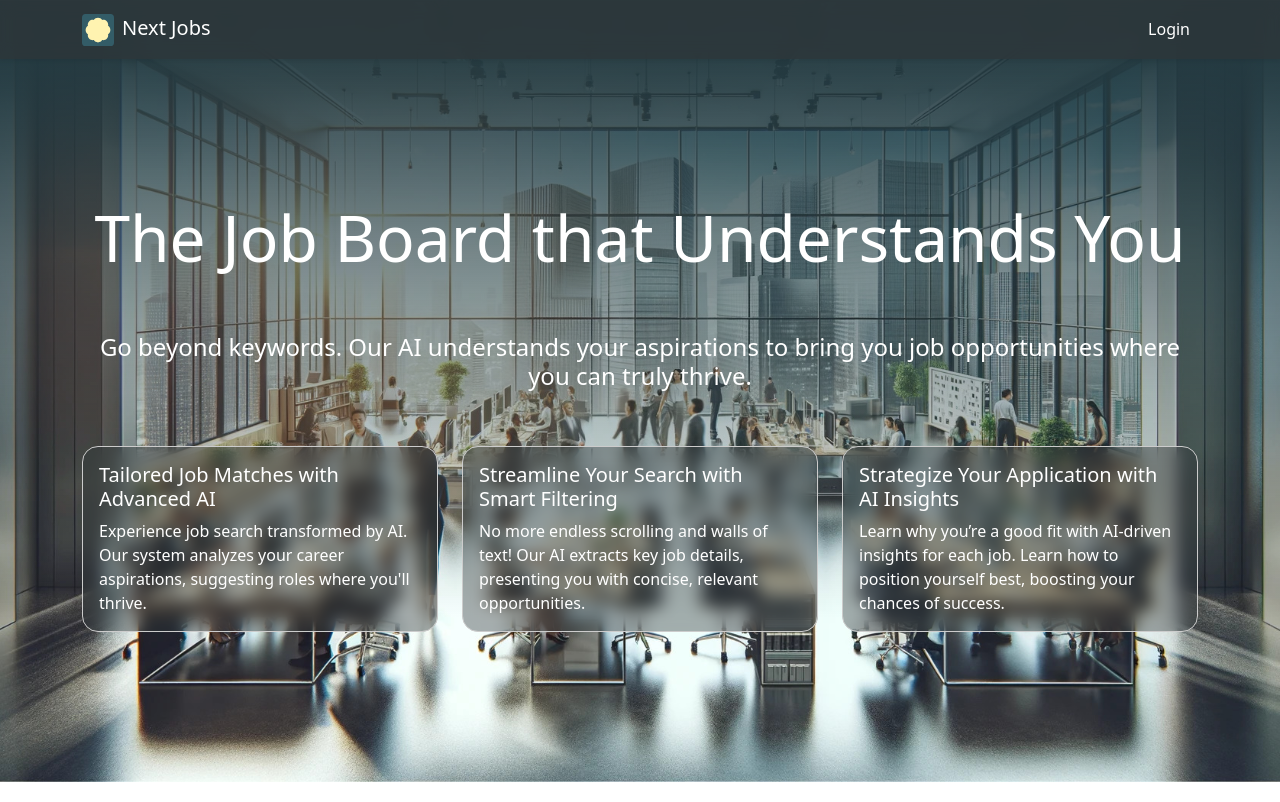
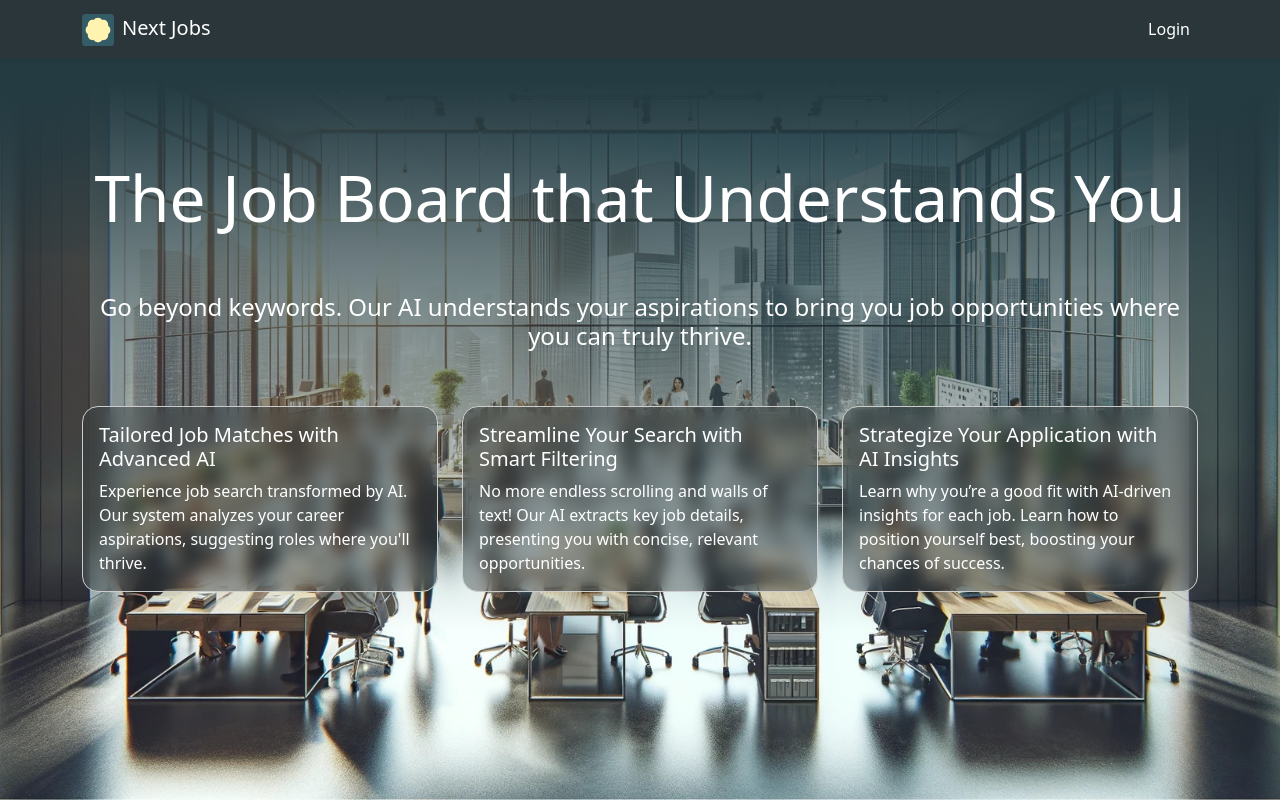
Before and after one commit to roberthangu/nextjobs, a React (Create React App) app: page / in a window 1280 px wide. Shown: the top 802 px of the page. Built offline with nearby package versions, Linux system fonts and the light colour scheme.

Commit message:
Change hero section background

```diff
--- a/src/Hero.tsx
+++ b/src/Hero.tsx
@@ -26,11 +26,12 @@ function BenefitsCard(props: { title: string; description: string }) {
 export default function Hero() {
     return (
         <div
+            className="vh-100"
             style={{
-                paddingTop: 200,
+                paddingTop: "20vh",
                 paddingBottom: 150,
                 background:
-                    " linear-gradient(180deg, hsl(194deg 29.41% 20% / 95%) 7%, hsl(0deg 0% 0% / 0%) 79%), url('cover-background.jpg') center/cover"
+                    " linear-gradient(180deg, hsl(194deg 29.41% 20% / 100%) 10%, hsl(0deg 0% 0% / 0%) 79%), url('cover-background.jpg') center/cover"
             }}
         >
             <Container className="d-flex flex-column justify-content-center align-items-center gap-5">
```
